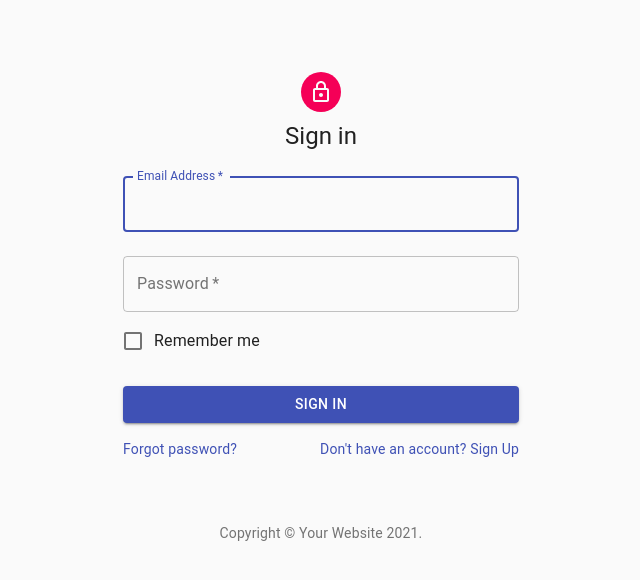
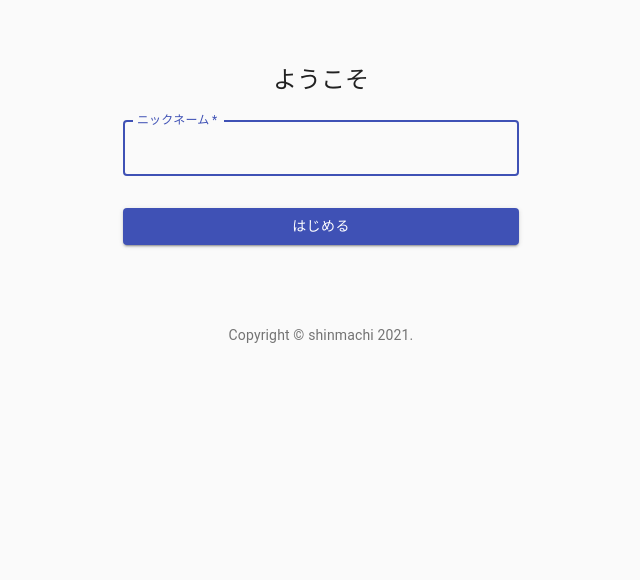
Before and after one commit to toshihi07/react-chat-sample, a React (Create React App) app: page / in a window 1280 px wide. Shown: the top 580 px of the page, without its empty margins (319-959 px from the left). Built offline with nearby package versions, Linux system fonts and the light colour scheme.

Commit message:
update_siginin-2

```diff
--- a/src/components/App.js
+++ b/src/components/App.js
@@ -1,10 +1,9 @@
 import React from "react";
 import Signin from "./Signin";
 
+// export default () => {}
 export default () => {
   return (
-    <div>
       <Signin />
-    </div>
   );
 };
--- a/src/components/Signin.js
+++ b/src/components/Signin.js
@@ -1,27 +1,22 @@
-import React from 'react';
-import Avatar from '@material-ui/core/Avatar';
-import Button from '@material-ui/core/Button';
-import CssBaseline from '@material-ui/core/CssBaseline';
-import TextField from '@material-ui/core/TextField';
-import FormControlLabel from '@material-ui/core/FormControlLabel';
-import Checkbox from '@material-ui/core/Checkbox';
-import Link from '@material-ui/core/Link';
-import Grid from '@material-ui/core/Grid';
-import Box from '@material-ui/core/Box';
-import LockOutlinedIcon from '@material-ui/icons/LockOutlined';
-import Typography from '@material-ui/core/Typography';
-import { makeStyles } from '@material-ui/core/styles';
-import Container from '@material-ui/core/Container';
+import React from "react";
+import Button from "@material-ui/core/Button";
+import CssBaseline from "@material-ui/core/CssBaseline";
+import TextField from "@material-ui/core/TextField";
+import Link from "@material-ui/core/Link";
+import Box from "@material-ui/core/Box";
+import Typography from "@material-ui/core/Typography";
+import { makeStyles } from "@material-ui/core/styles";
+import Container from "@material-ui/core/Container";
 
 function Copyright() {
   return (
     <Typography variant="body2" color="textSecondary" align="center">
-      {'Copyright © '}
-      <Link color="inherit" href="https://material-ui.com/">
-        Your Website
-      </Link>{' '}
+      {"Copyright © "}
+      <Link color="inherit" href="https://twitter.com/mayoilinks1" target="_brank">
+        shinmachi
+      </Link>{" "}
       {new Date().getFullYear()}
-      {'.'}
+      {"."}
     </Typography>
   );
 }
@@ -29,16 +24,16 @@ function Copyright() {
 const useStyles = makeStyles((theme) => ({
   paper: {
     marginTop: theme.spacing(8),
-    display: 'flex',
-    flexDirection: 'column',
-    alignItems: 'center',
+    display: "flex",
+    flexDirection: "column",
+    alignItems: "center",
   },
   avatar: {
     margin: theme.spacing(1),
     backgroundColor: theme.palette.secondary.main,
   },
   form: {
-    width: '100%', // Fix IE 11 issue.
+    width: "100%", // Fix IE 11 issue.
     marginTop: theme.spacing(1),
   },
   submit: {
@@ -53,11 +48,8 @@ export default function SignIn() {
     <Container component="main" maxWidth="xs">
       <CssBaseline />
       <div className={classes.paper}>
-        <Avatar className={classes.avatar}>
-          <LockOutlinedIcon />
-        </Avatar>
         <Typography component="h1" variant="h5">
-          Sign in
+          ようこそ
         </Typography>
         <form className={classes.form} noValidate>
           <TextField
@@ -65,26 +57,11 @@ export default function SignIn() {
             margin="normal"
             required
             fullWidth
-            id="email"
-            label="Email Address"
-            name="email"
-            autoComplete="email"
+            id="name"
+            label="ニックネーム"
+            name="name"
+            // autoComplete="email"
             autoFocus
-          />
-          <TextField
-            variant="outlined"
-            margin="normal"
-            required
-            fullWidth
-            name="password"
-            label="Password"
-            type="password"
-            id="password"
-            autoComplete="current-password"
-          />
-          <FormControlLabel
-            control={<Checkbox value="remember" color="primary" />}
-            label="Remember me"
           />
           <Button
             type="submit"
@@ -93,20 +70,8 @@ export default function SignIn() {
             color="primary"
             className={classes.submit}
           >
-            Sign In
+            はじめる
           </Button>
-          <Grid container>
-            <Grid item xs>
-              <Link href="#" variant="body2">
-                Forgot password?
-              </Link>
-            </Grid>
-            <Grid item>
-              <Link href="#" variant="body2">
-                {"Don't have an account? Sign Up"}
-              </Link>
-            </Grid>
-          </Grid>
         </form>
       </div>
       <Box mt={8}>
```
